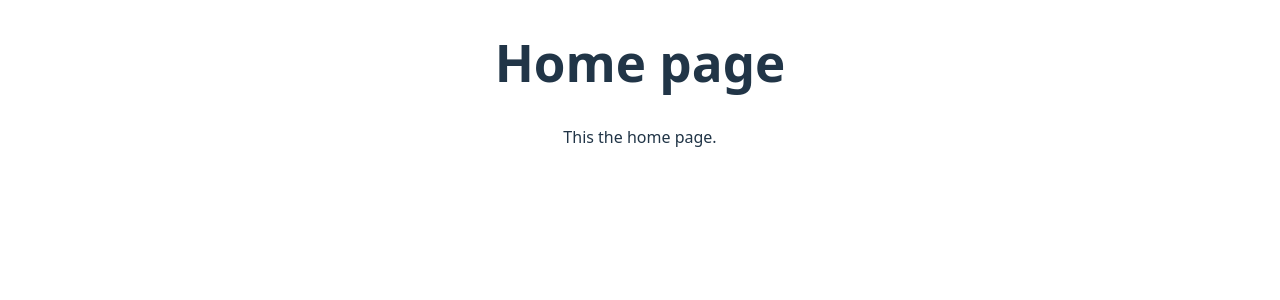
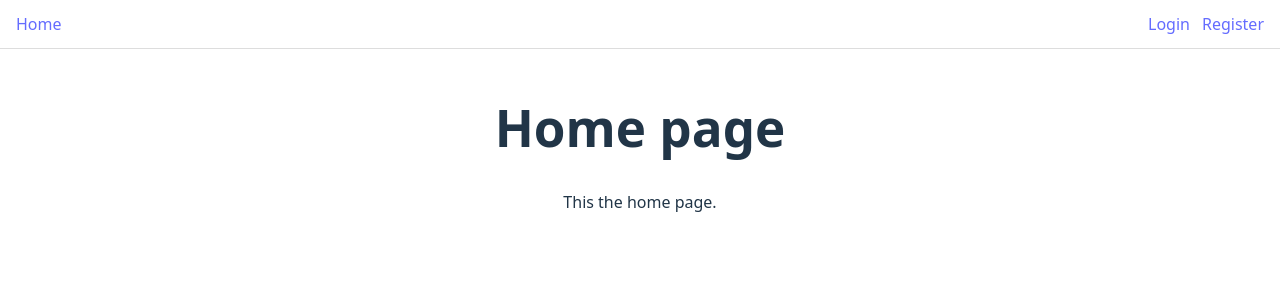
Before and after one commit to med-ilyass/devboard-tracker, a React (Vite) app in the folder frontend/devboard/: page / in a window 1280 px wide. Shown: the top 300 px of the page. Built offline with nearby package versions, Linux system fonts and the light colour scheme.

Commit message:
Refactor Layout component to include Navbar and improve user authentication handling

```diff
--- a/frontend/devboard/src/App.jsx
+++ b/frontend/devboard/src/App.jsx
@@ -9,7 +9,7 @@ import ProjectDetails from './pages/ProjectDetails.jsx'
 import NotFound from './pages/NotFound.jsx'
 import ResetPassword from './pages/ResetPassword.jsx'
 import ForgotPassword from './pages/ForgotPassword.jsx'
-import { Routes, Route, BrowserRouter, Navigate } from "react-router-dom"
+import { Routes, Route } from "react-router-dom"
 import RequiredAuth from './components/RequiredAuth.jsx'
 
 function App() {
@@ -36,7 +36,7 @@ function App() {
 
   return (
     <Routes>
-
+      <Route element={<Layout user={user} setUser={setUser} setToken={setToken} />}>
         <Route path="/" element={<Home />} />
         <Route path='/login' element={<Login onLogin={handleLogin} />} />
         <Route path='/register' element={<Register />} />
@@ -51,6 +51,9 @@ function App() {
           <Route path='*' element={<Navigate to="/" replace/>}/>
       */}
         <Route path='*' element={<NotFound />} />
+      </Route>
+
+
     </Routes>
   )
 }
--- a/frontend/devboard/src/components/Layout.jsx
+++ b/frontend/devboard/src/components/Layout.jsx
@@ -1,11 +1,56 @@
-import Navbar from './Navbar.jsx'
-export default function Layout({ children }) {
-    return (
-        <div className='app-root'>
-            <Navbar />
-            <main className='app-main'>
-                {children}
-            </main>
-        </div>
-    )
+import { Outlet, useNavigate, Link } from "react-router-dom";
+
+export default function Layout({ user, setUser, setToken }) {
+  const navigate = useNavigate();
+  const token = localStorage.getItem("devboard_token");
+
+  function handleLogout() {
+    localStorage.removeItem("devboard_user");
+    localStorage.removeItem("devboard_token");
+    setUser(null);
+    setToken(null);
+    navigate("/login");
+  }
+
+  const greeting =
+    user?.name ? `Hi ${user.name}` : user?.email ? `Hi ${user.email}` : "Logged in";
+
+  return (
+    <div>
+      <header style={{ padding: "12px 16px", borderBottom: "1px solid #ddd" }}>
+        <nav style={{ display: "flex", gap: 12, alignItems: "center" }}>
+          <Link to="/">Home</Link>
+
+          {token ? (
+            <>
+              <Link to="/projects">Projects</Link>
+
+              <div
+                style={{
+                  marginLeft: "auto",
+                  display: "flex",
+                  gap: 12,
+                  alignItems: "center",
+                }}
+              >
+                <span>{greeting}</span>
+                <button type="button" onClick={handleLogout}>
+                  Logout
+                </button>
+              </div>
+            </>
+          ) : (
+            <div style={{ marginLeft: "auto", display: "flex", gap: 12 }}>
+              <Link to="/login">Login</Link>
+              <Link to="/register">Register</Link>
+            </div>
+          )}
+        </nav>
+      </header>
+
+      <main style={{ padding: "16px" }}>
+        <Outlet />
+      </main>
+    </div>
+  );
 }
```
Lines whose indentation alone changed are shown as unchanged.
